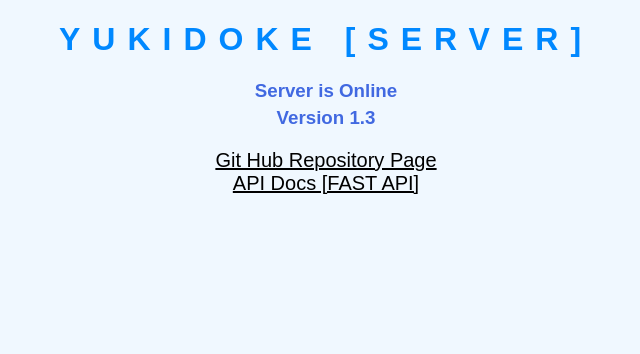
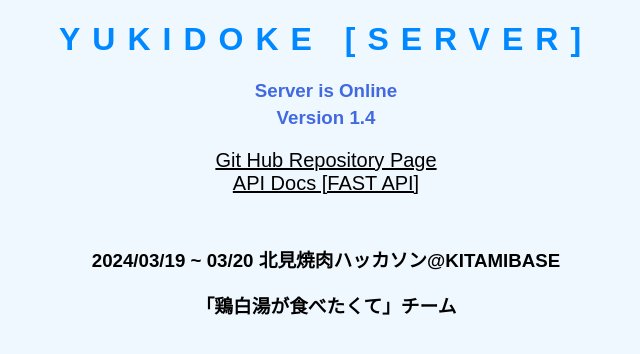
Before and after one commit to AmanoSpica/Kitami-Hackson, a FastAPI app: page / in a window 1280 px wide. Shown: the top 354 px of the page, without its empty margins (314-954 px from the left). Run offline with FastAPI, Linux system fonts and the light colour scheme; some web fonts are replaced.

Commit message:
YUKIDOKE SERVER ver. 1.4

```diff
--- a/main.py
+++ b/main.py
@@ -31,7 +31,6 @@ async def read_db(file):
     with open(file) as f:
         reader = csv.reader(f)
         data = [row for row in reader]
-        logger.debug(data)
         return data
 
 # write csv
--- a/static/css/style.css
+++ b/static/css/style.css
@@ -29,3 +29,7 @@ a {
 p {
 	margin: 0;
 }
+
+.bottom {
+	margin-top: 50px;
+}
--- a/templates/index.html
+++ b/templates/index.html
@@ -13,11 +13,15 @@
 		<div class="top">
 			<h1>YUKIDOKE [SERVER]</h1>
 			<h3>Server is Online</h3>
-			<h3>Version 1.3</h3>
+			<h3>Version 1.4</h3>
 		</div>
 		<div class="Github">
 			<p><a href="https://github.com/AmanoSpica/Kitami-Hackson" target="_blank">Git Hub Repository Page</a></p>
 			<p><a href="docs">API Docs [FAST API]</a></p>
 		</div>
+		<div class="bottom">
+			<h3>2024/03/19 ~ 03/20 北見焼肉ハッカソン@KITAMIBASE</h3>
+			<h3>「鶏白湯が食べたくて」チーム</h3>
+		</div>
 	</body>
 </html>
```
Also changed, not shown: readme.md.
